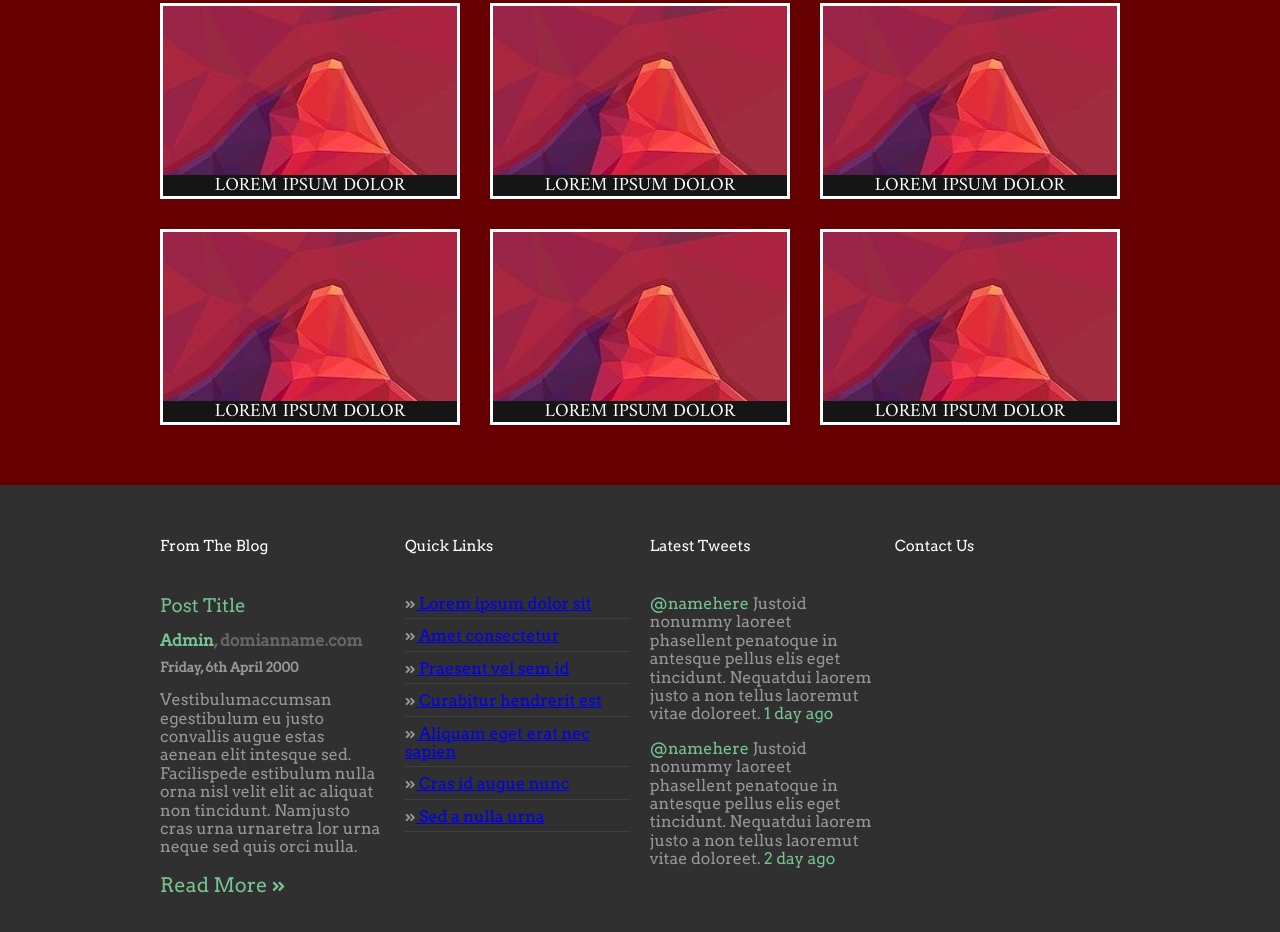
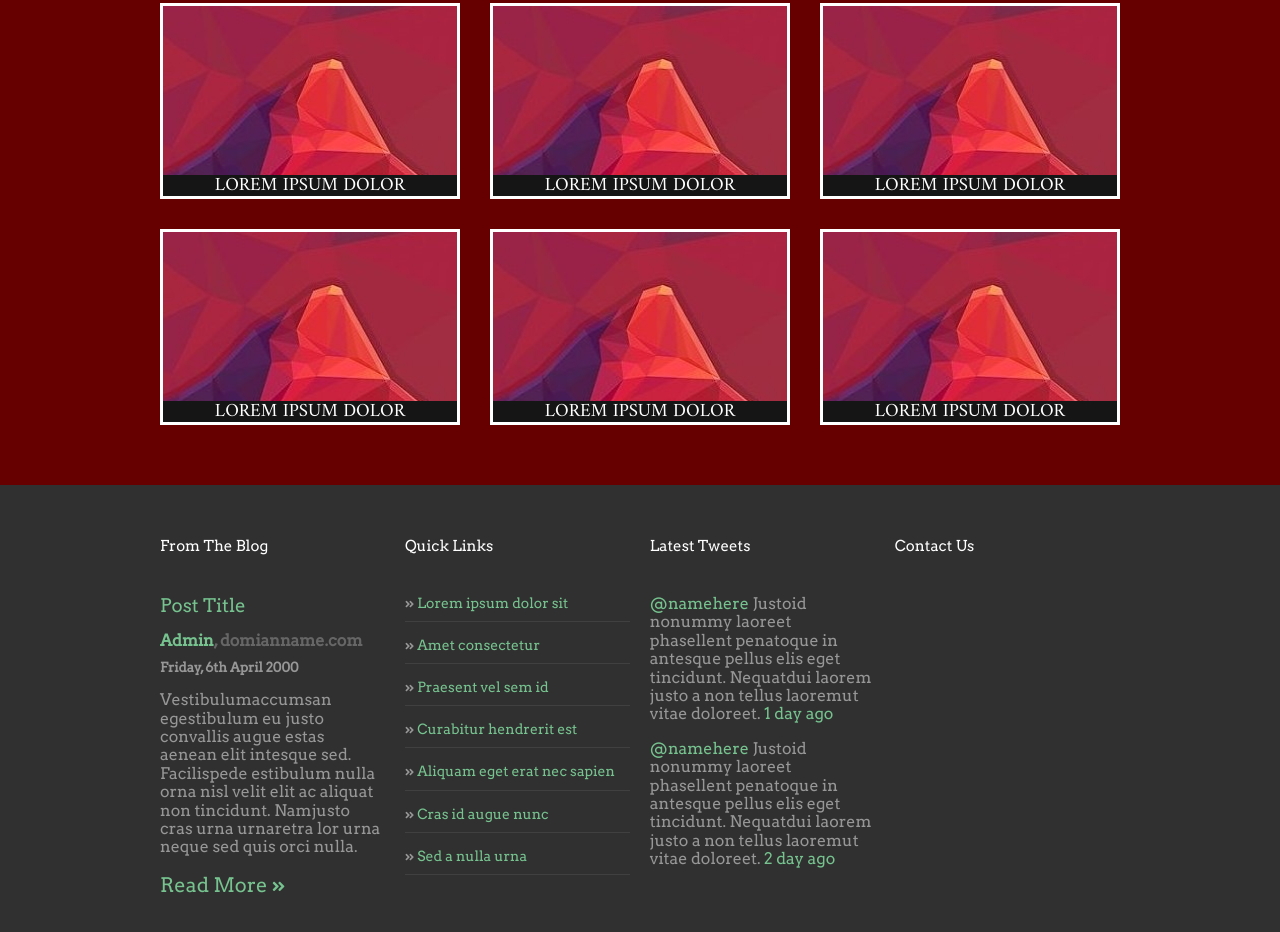
Before and after one commit to medhatfawzy/The-Modernist, a plain HTML site: page home.html in a window 1280 px wide. Shown: the part 1129-2061 px from the top of the page. Drawn offline with Linux system fonts and the light colour scheme.

Commit message:
Update main.css

```diff
--- a/css/main.css
+++ b/css/main.css
@@ -269,14 +269,20 @@ footer .blog button{
 footer .links ul{
     list-style: none;
     padding-left: 0px;
+    font-size: 14px;
+
 }
 footer .links ul hr {
     display: block;
     height: 1px;
     border: 0;
     border-top: 1px solid #404040;
-    margin-top:  5px;
-    margin-bottom: 7px;
+    margin-top:  10px;
+    margin-bottom: 14px;
+}
+footer .links ul a{
+    text-decoration: none;
+    color: #76C38F;
 }
 /*************************** Framwork ***********************************/
 .hideOverflow{
```
